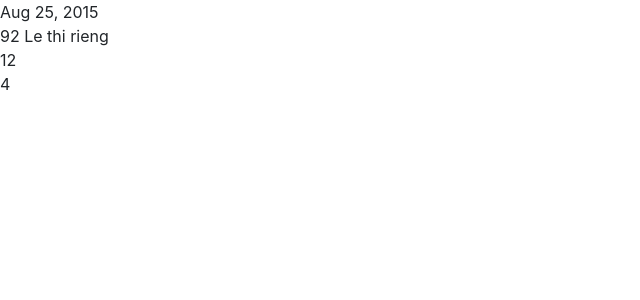
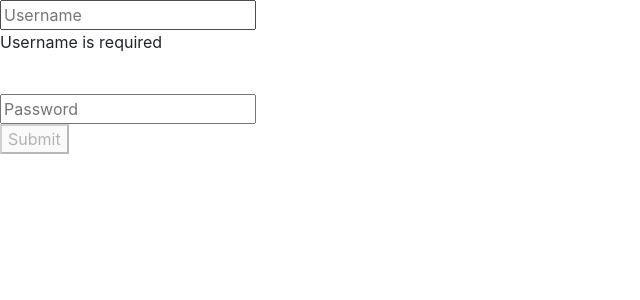
Before and after one commit to duclocn/LearnAngular, an Angular app: page / in a window 1280 px wide. Shown: the top 300 px of the page, without its empty margins (0-640 px from the left). Built offline with nearby package versions, Linux system fonts and the light colour scheme.

Commit message:
Completed ngForm_Template

```diff
--- a/src/app/app.component.html
+++ b/src/app/app.component.html
@@ -1 +1 @@
-<app-learn-pipe></app-learn-pipe>
+<app-formtemplate></app-formtemplate>
--- a/src/app/app.module.ts
+++ b/src/app/app.module.ts
@@ -17,6 +17,7 @@ import { ChildComponent } from './child.component';
 import { CardComponent } from './card/card.component';
 import { LearnPipeComponent } from './learn-pipe/learn-pipe.component';
 import { RoundPipe } from './round.pipe';
+import { FormtemplateComponent } from './formtemplate/formtemplate.component';
 
 @NgModule({
   declarations: [
@@ -32,7 +33,8 @@ import { RoundPipe } from './round.pipe';
     ParentComponent,
     ChildComponent,
     CardComponent,
-    LearnPipeComponent
+    LearnPipeComponent,
+    FormtemplateComponent
   ],
   imports: [
     BrowserModule,
--- /dev/null
+++ b/src/app/formtemplate/formtemplate.component.html
@@ -0,0 +1,8 @@
+<form (ngSubmit)="onSubmit(formSignIn)"  #formSignIn = "ngForm">
+  <input placeholder="Username" [(ngModel)] = "username" name="username" required>
+  <p *ngIf = "formSignIn.controls.username?.errors?.required">Username is required</p>
+  <br/>
+  <input type = "password" placeholder="Password" [(ngModel)] = "password" name="password">
+  <br>
+  <button [disabled] = "formSignIn.invalid">Submit</button>
+</form>
--- /dev/null
+++ b/src/app/formtemplate/formtemplate.component.ts
@@ -0,0 +1,20 @@
+import { Component, OnInit } from '@angular/core';
+
+@Component({
+  selector: 'app-formtemplate',
+  templateUrl: './formtemplate.component.html',
+  styleUrls: ['./formtemplate.component.css']
+})
+export class FormtemplateComponent implements OnInit {
+  username = '';
+  password = '';
+  constructor() { }
+
+  ngOnInit() {
+  }
+
+  onSubmit(nameOfForm) {
+    console.log(nameOfForm.value);
+  }
+
+}
--- a/src/app/parent.component.ts
+++ b/src/app/parent.component.ts
@@ -8,7 +8,7 @@ import { ChildComponent } from './child.component';
 })
 
 export class ParentComponent {
-  @ViewChild(ChildComponent)
+  //@ViewChild(ChildComponent)
   myChild: ChildComponent;
 
   onAddForChild() {
```
Also changed, not shown: src/app/formtemplate/formtemplate.component.css (added), 1 other file (tests, documents, lock files or other folders).
